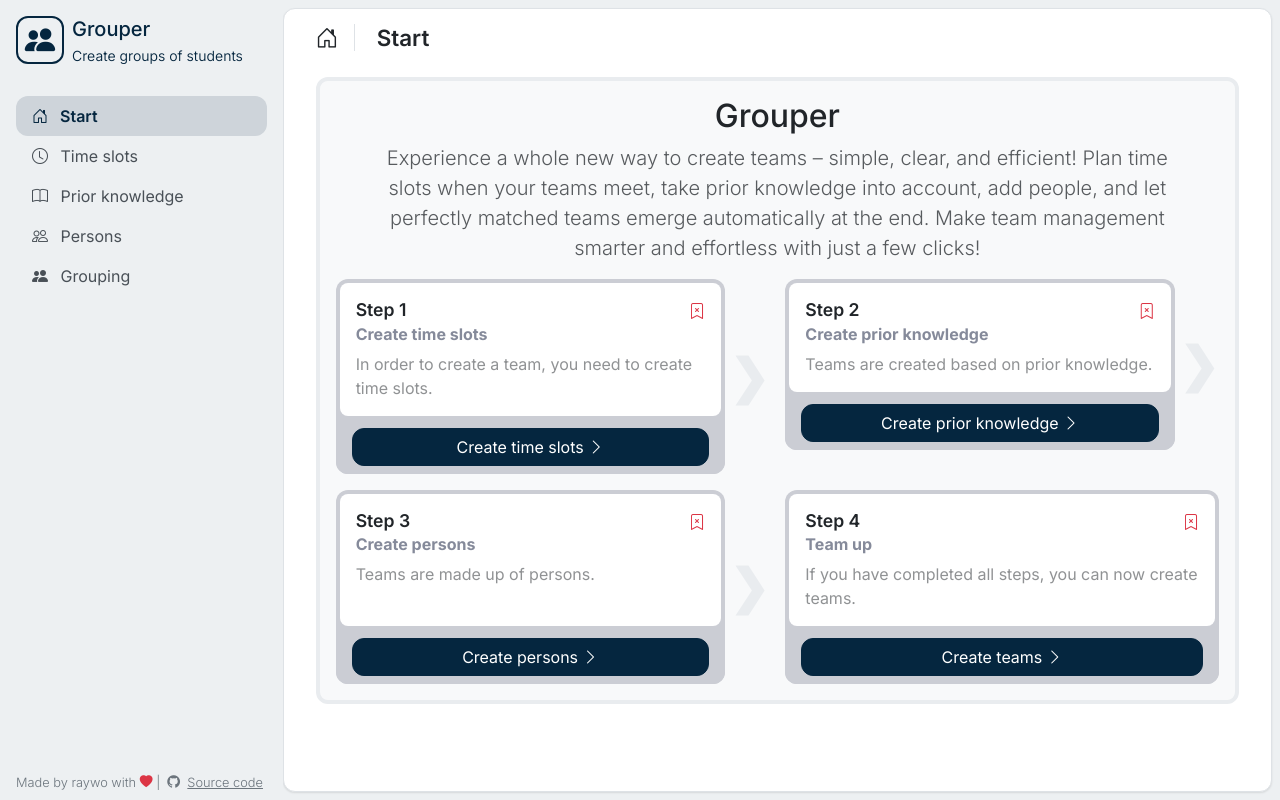
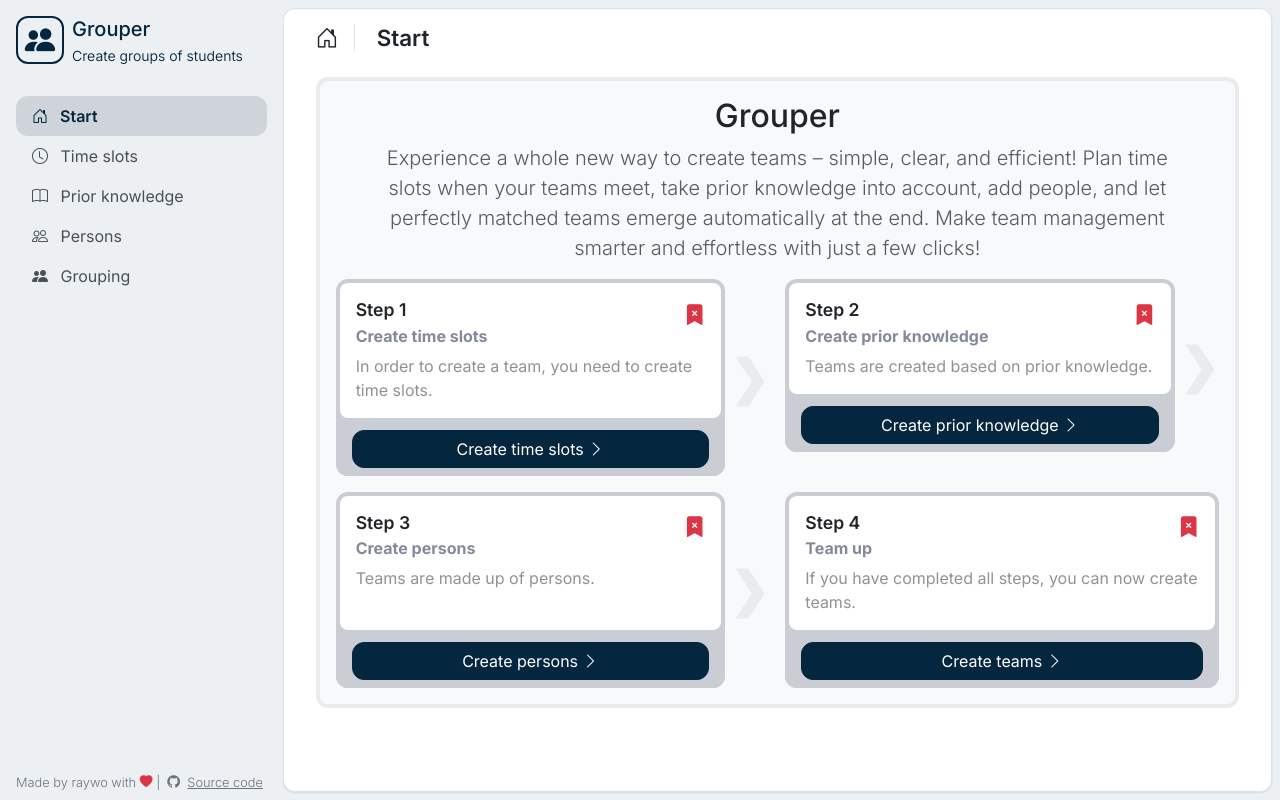
Before and after one commit to raywo-personal/teamify, an Angular app: page /start in a window 1280 px wide. Built offline with nearby package versions, Linux system fonts and the light colour scheme.

Commit message:
Implement logic for step completion tracking

```diff
--- a/src/app/shared/components/person-sort-buttons/person-sort-buttons.component.html
+++ b/src/app/shared/components/person-sort-buttons/person-sort-buttons.component.html
@@ -1,12 +1,12 @@
 <div class="btn-group-with-description">
   <div class="btn-group btn-group-sm" role="group"
        aria-labelledby="sort-label">
-    <button class="btn btn-outline-secondary" (click)="onSortByName()">
+    <button class="btn btn-outline-primary" (click)="onSortByName()">
       <ng-container *ngTemplateOutlet="nameSortSymbol"></ng-container>
       <span>name</span>
     </button>
 
-    <button class="btn btn-outline-secondary" (click)="onSortByTimeSlot()">
+    <button class="btn btn-outline-primary" (click)="onSortByTimeSlot()">
       <ng-container *ngTemplateOutlet="slotSortSymbol"></ng-container>
       <span>time slot</span>
     </button>
--- a/src/app/start/components/start/start.component.html
+++ b/src/app/start/components/start/start.component.html
@@ -18,7 +18,7 @@
                 class="h-100 w-100"
                 stepTitle="Create time slots"
                 stepDescription="In order to create a team, you need to create time slots."
-                [stepIsDone]="false"
+                [stepIsDone]="step1IsDone"
                 buttonCaption="time slots"
                 routingTarget="/time-slots"/>
 
@@ -31,7 +31,7 @@
                   class="h-100 w-100"
                   stepTitle="Create prior knowledge"
                   stepDescription="Teams are created based on prior knowledge."
-                  [stepIsDone]="false"
+                  [stepIsDone]="step2IsDone"
                   buttonCaption="prior knowledge"
                   routingTarget="/prior-knowledge"/>
 
@@ -44,7 +44,7 @@
                 class="h-100 w-100"
                 stepTitle="Create persons"
                 stepDescription="Teams are made up of persons."
-                [stepIsDone]="false"
+                [stepIsDone]="step3IsDone"
                 buttonCaption="persons"
                 routingTarget="/persons"/>
 
@@ -56,7 +56,7 @@
                 class="h-100 w-100"
                 stepTitle="Team up"
                 stepDescription="If you have completed all steps, you can now create teams."
-                [stepIsDone]="false"
+                [stepIsDone]="step4IsDone"
                 buttonCaption="teams"
                 routingTarget="/grouping"/>
     </div>
--- a/src/app/start/components/start/start.component.ts
+++ b/src/app/start/components/start/start.component.ts
@@ -1,6 +1,9 @@
 import {Component, inject} from '@angular/core';
 import {StepComponent} from '../step/step.component';
 import {TimeSlotService} from '../../../timeslots/services/time-slot.service';
+import {PriorKnowledgeService} from '../../../prior-knowledge/services/prior-knowledge.service';
+import {PersonService} from '../../../persons/services/person.service';
+import {TeamService} from '../../../teams/services/team.service';
 
 
 @Component({
@@ -14,5 +17,32 @@ import {TimeSlotService} from '../../../timeslots/services/time-slot.service';
 export class StartComponent {
 
   private timeSlotService = inject(TimeSlotService);
+  private knowledgeService = inject(PriorKnowledgeService);
+  private personService = inject(PersonService);
+  private teamService = inject(TeamService);
+
+  protected step1IsDone = false;
+  protected step2IsDone = false;
+  protected step3IsDone = false;
+  protected step4IsDone = false;
+
+
+  constructor() {
+    this.timeSlotService.slotCount$.subscribe(count => {
+      this.step1IsDone = count > 0;
+    });
+
+    this.knowledgeService.knowledgeList$.subscribe(list => {
+      this.step2IsDone = list.length > 0;
+    });
+
+    this.personService.personCount$.subscribe(count => {
+      this.step3IsDone = count > 0;
+    });
+
+    this.teamService.teams$.subscribe(teams => {
+      this.step4IsDone = teams.length > 0;
+    });
+  }
 
 }
--- a/src/app/start/components/step/step.component.html
+++ b/src/app/start/components/step/step.component.html
@@ -2,11 +2,11 @@
   <div class="card-body">
     <div class="d-flex justify-content-between">
       <h3 class="card-title">Step {{ stepNo() }}</h3>
-      <div>
+      <div class="icon">
         @if (stepIsDone()) {
-          <i class="bi-bookmark-check text-success"></i>
+          <i class="bi-bookmark-check-fill text-success"></i>
         } @else {
-          <i class="bi-bookmark-x text-danger"></i>
+          <i class="bi-bookmark-x-fill text-danger"></i>
         }
       </div>
     </div>
@@ -21,7 +21,7 @@
        [queryParams]="queryParams()"
        class="btn btn-primary w-100"
        [class.btn-primary]="!stepIsDone()"
-       [class.btn-outline-secondary]="stepIsDone()">
+       [class.btn-outline-primary]="stepIsDone()">
       @if (stepIsDone()) {
         Go to {{ buttonCaption() }}
       } @else {
--- a/src/app/styles/start.scss
+++ b/src/app/styles/start.scss
@@ -11,4 +11,8 @@
     color: var(--bs-secondary-bg);
     margin-inline-start: 0.25rem;
   }
+
+  .icon {
+    font-size: 1.3rem;
+  }
 }
--- a/src/app/timeslots/components/time-slot-list/time-slot-list.component.html
+++ b/src/app/timeslots/components/time-slot-list/time-slot-list.component.html
@@ -11,7 +11,7 @@
     <div class="btn-group">
       @if ((timeSlotCount$ | async) === 0) {
         <button type="button"
-                class="btn btn-outline-secondary"
+                class="btn btn-outline-primary"
                 (click)="onAddDefaultSet()">
           <i class="bi-file-earmark-arrow-up me-2"></i>
           <span>Load default set</span>
```
